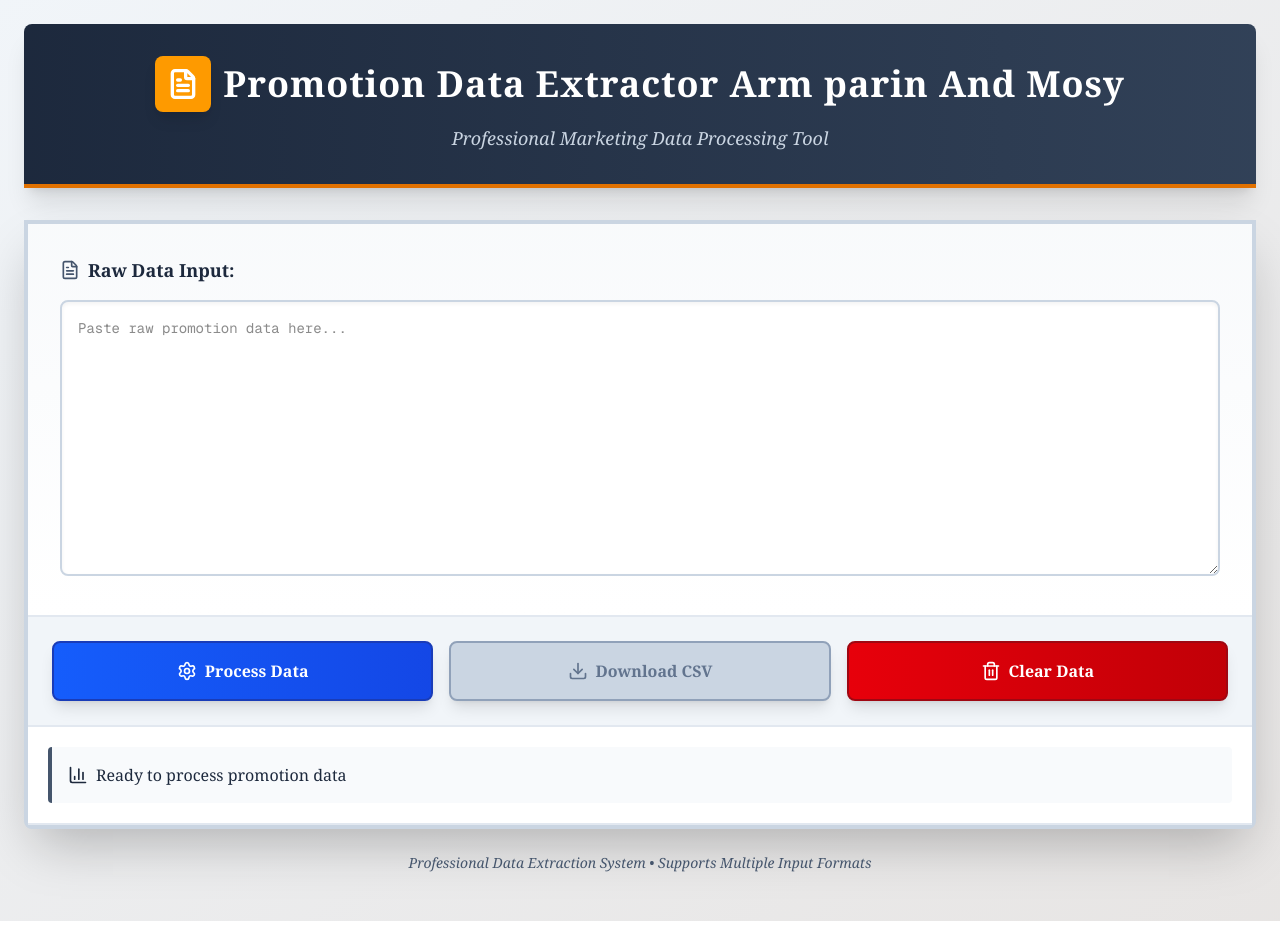
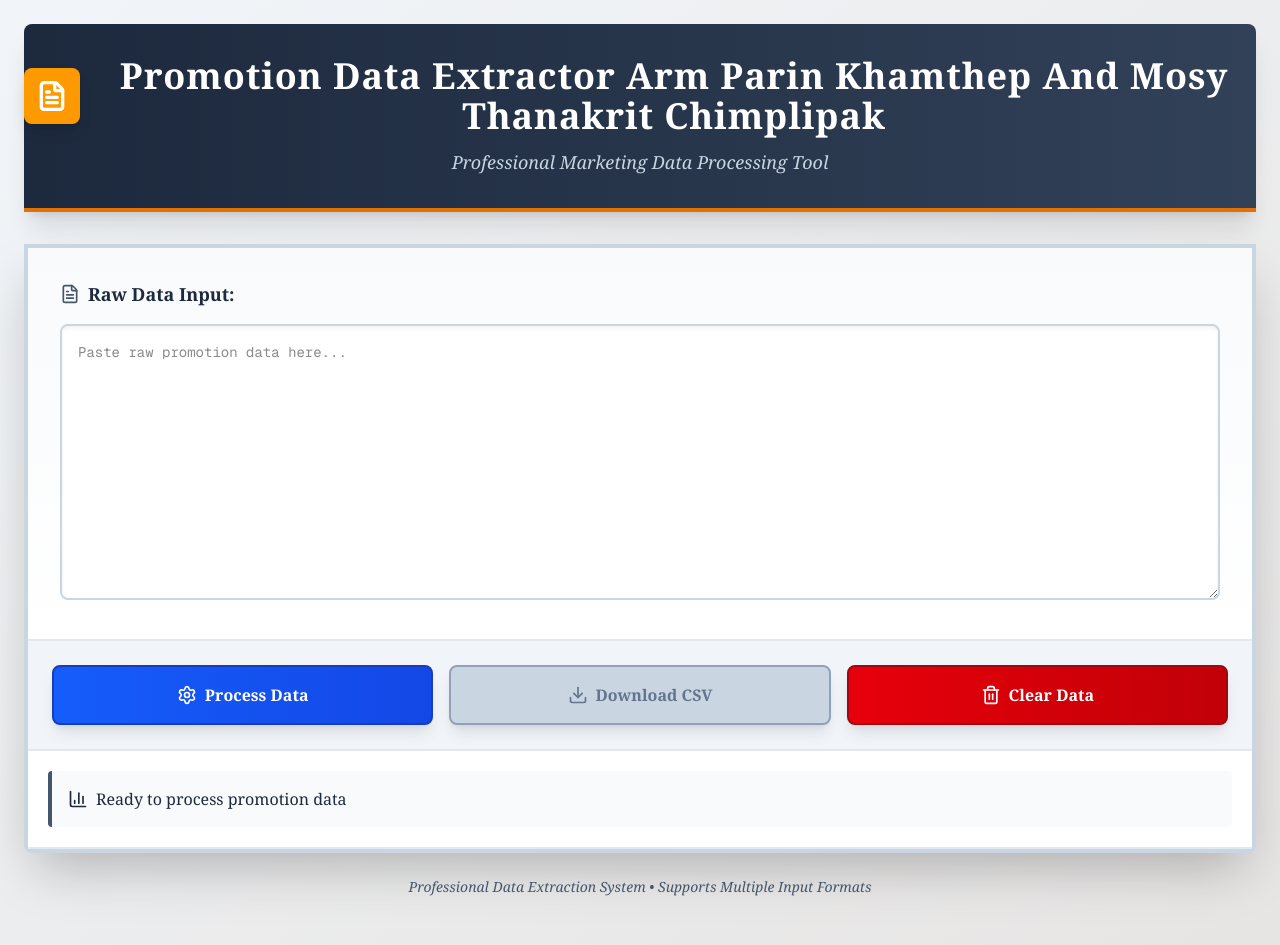
Before and after one commit to Arm64022981/promotion-tools-hub, a Next.js app: page /extractor in a window 1280 px wide. Before the commit the page ends 921 px from the top, so only its background shows below. Built offline with nearby package versions, Linux system fonts and the light colour scheme.

Commit message:
modified extractor

```diff
--- a/app/extractor/page.tsx
+++ b/app/extractor/page.tsx
@@ -322,7 +322,7 @@ export default function PromotionExtractor() {
                             <FileText className="w-8 h-8 text-white" strokeWidth={2.5} />
                         </div>
                         <h1 className="text-3xl md:text-4xl font-serif font-bold text-white tracking-wide">
-                            Promotion Data Extractor Arm parin And Mosy
+                            Promotion Data Extractor Arm Parin Khamthep And Mosy Thanakrit Chimplipak
                         </h1>
                     </div>
                     <p className="text-slate-300 text-lg font-serif italic">
```
